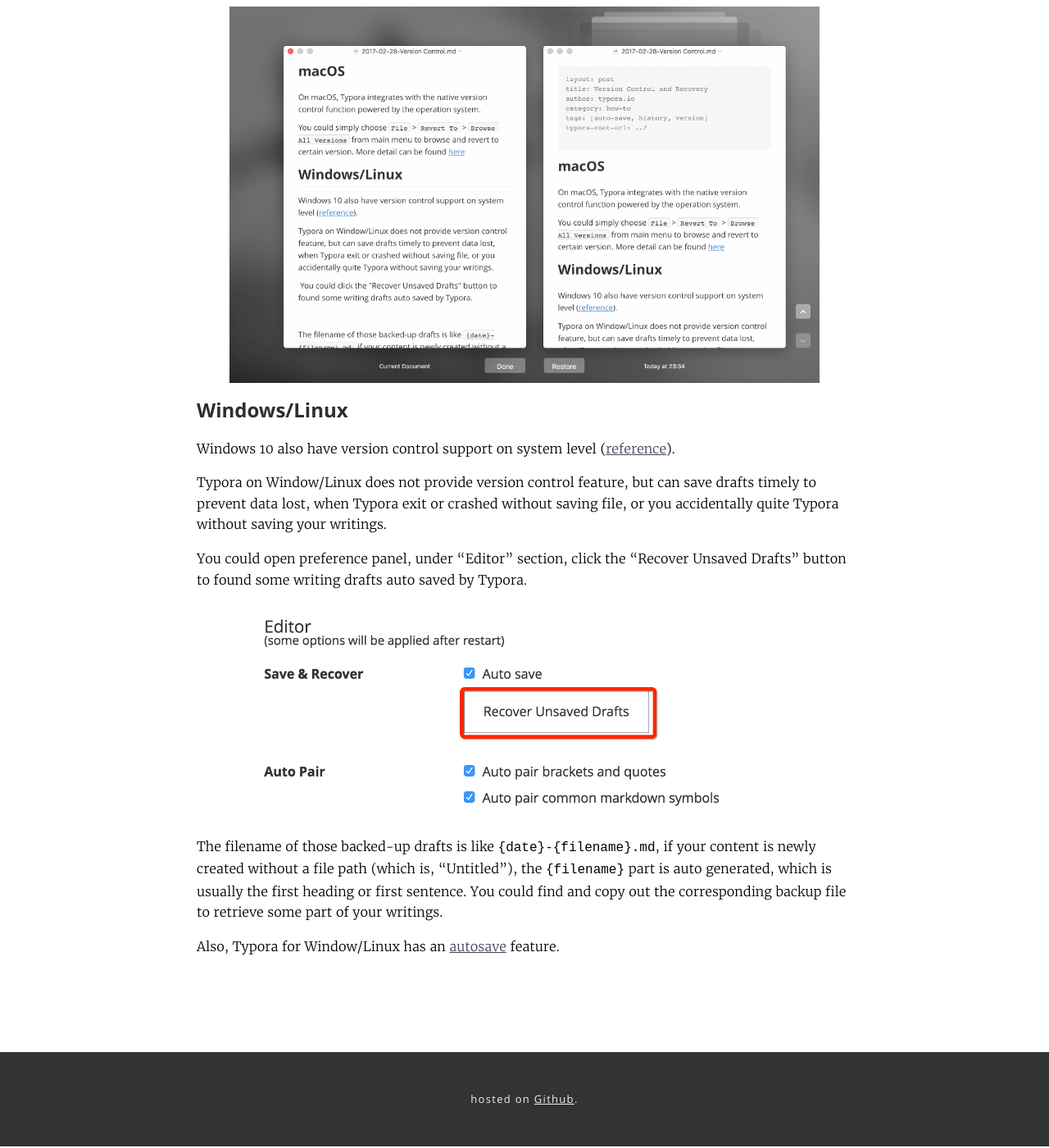
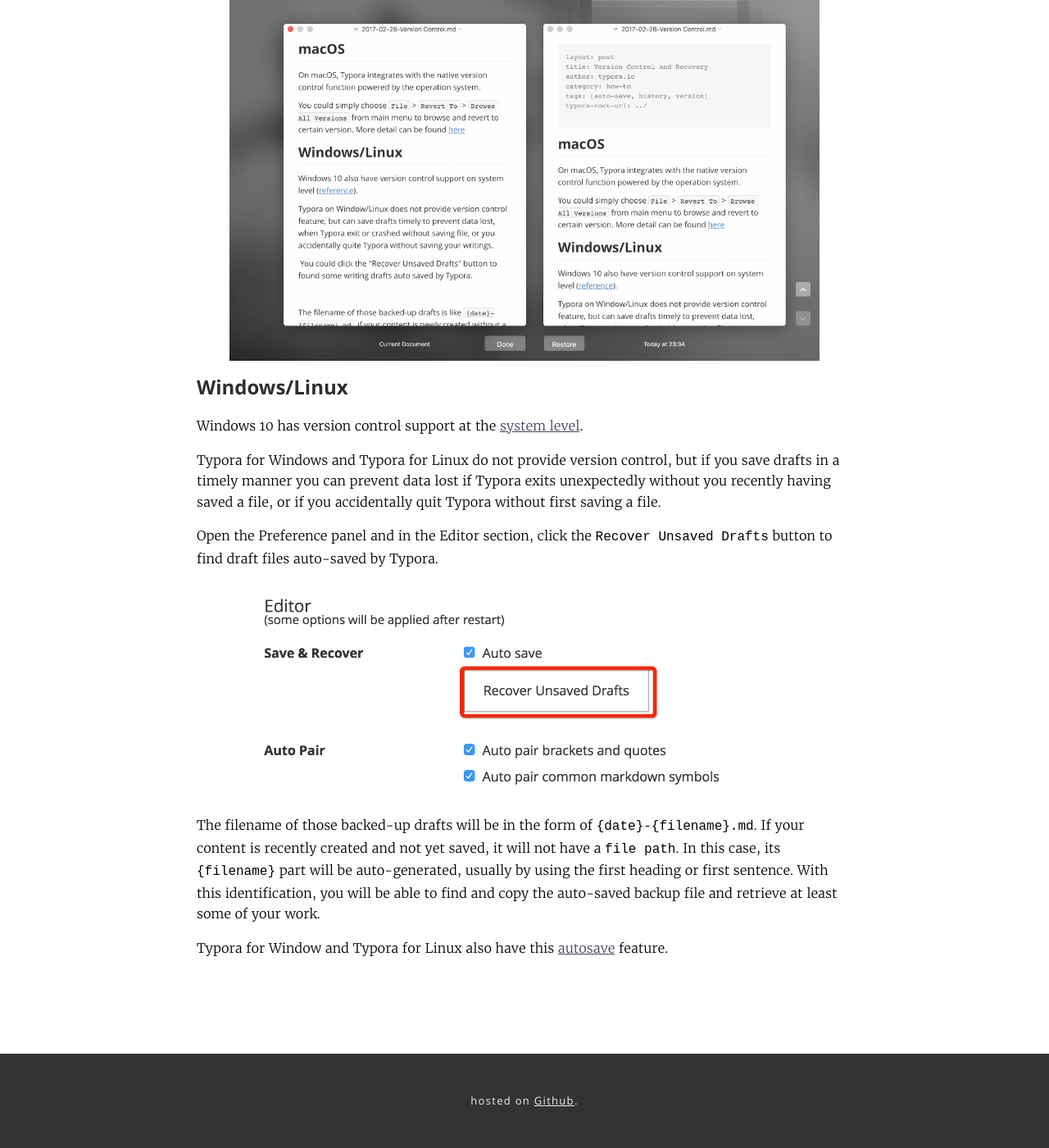
Before and after one commit to typora/support.typora.io, a Jekyll site: the page built from _posts/2017-02-28-Version Control.md, in a window 1280 px wide and 1400 px high, scrolled down 493 px. Shown: the whole window at 82% size. Built offline with Jekyll 4.4.1, drawn with Linux system fonts in a browser that asks for light colours; nearby versions of some CDN libraries; library files that are not in the unit come from our copies; some of the changed text lies outside the part shown.

Commit message:
First edit of 2017--02-28-Version Control
Editing for style and grammar

```diff
--- a/_posts/2017-02-28-Version Control.md
+++ b/_posts/2017-02-28-Version Control.md
@@ -8,24 +8,24 @@
 typora-copy-images-to: ../media/version-control
 ---
 
-## macOS
+## OS X - macOS
 
-On macOS, Typora integrates with the native version control function powered by the operation system.
+In OS X - macOS, Typora integrates with the native version control function of the operating system.
 
-You could simply choose `File` > `Revert To` > `Browse All Versions` from main menu to browse and revert to certain version. More detail can be found [here](https://support.apple.com/kb/PH25757?viewlocale=en_US&locale=en_US).
+You could simply choose**`File** **→** **Revert To** **→** **Browse All Versions** from the main menu to browse and revert to specific versions of a file. More detail can be found [here](https://support.apple.com/kb/PH25757?viewlocale=en_US&locale=en_US).
 
 ![Snip20170228_6](/media/version-control/Snip20170228_6.png)
 
 ## Windows/Linux
 
-Windows 10 also have version control support on system level ([reference](http://www.pcworld.com/article/2974385/windows/how-to-use-windows-10s-file-history-backup-feature.html)).
+Windows 10 has version control support at the [system level](http://www.pcworld.com/article/2974385/windows/how-to-use-windows-10s-file-history-backup-feature.html).
 
-Typora on Window/Linux does not provide version control feature, but can save drafts timely to prevent data lost, when Typora exit or crashed without saving file, or you accidentally quite Typora without saving your writings.
+Typora for Windows and Typora for Linux do not provide version control, but if you save drafts in a timely manner you can prevent data lost if Typora exits unexpectedly without you recently having saved a file, or if you accidentally quit Typora without first saving a file.
 
-You could open preference panel, under "Editor" section, click the "Recover Unsaved Drafts" button to found some writing drafts auto saved by Typora.
+Open the **Preference panel** and in the **Editor** section, click the `Recover Unsaved Drafts` button to find draft files auto-saved by Typora.
 
 ![Snip20170228_7](/media/version-control/Snip20170228_7.png)
 
-The filename of those backed-up drafts is like `{date}-{filename}.md`, if your content is newly created without a file path (which is, "Untitled"), the `{filename}` part is auto generated, which is usually the first heading or first sentence. You could find and copy out the corresponding backup file to retrieve some part of your writings.
+The filename of those backed-up drafts will be in the form of `{date}-{filename}.md`. If your content is recently created and not yet saved, it will not have a `file path`. In this case, its `{filename}` part will be auto-generated, usually by using the first heading or first sentence. With this identification, you will be able to find and copy the auto-saved backup file and retrieve at least some of your work.
 
-Also, Typora for Window/Linux has an [autosave](/Auto-Save/) feature.
+Typora for Window and Typora for Linux also have this [autosave](/Auto-Save/) feature.
```
